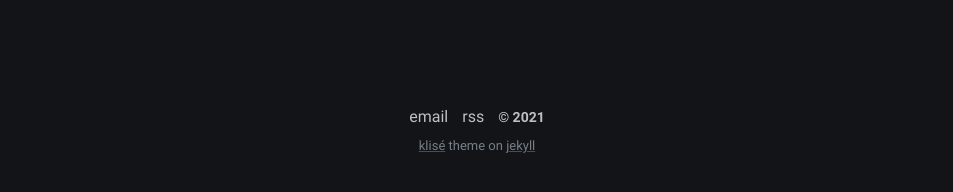
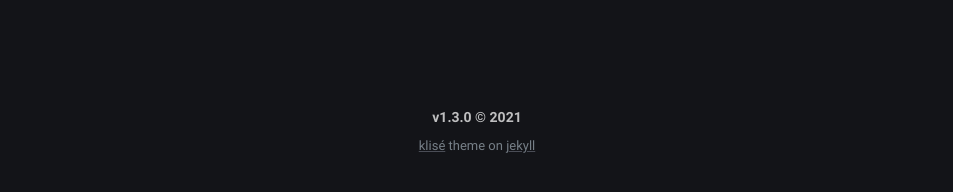
Before and after one commit to ohpyupi/ohpyupi.github.io, a Jekyll site: the page built from index.markdown, in a window 1280 px wide. Shown: the part 682-874 px from the top of the page, without its empty margins (163-1116 px from the left). Built offline with Jekyll 4.4.1, drawn with Linux system fonts in a browser that asks for light colours.

Commit message:
Bumpbed up the version to v1.3.0

```diff
--- a/_config.yml
+++ b/_config.yml
@@ -6,6 +6,7 @@ lang: en-US # default lang
 timezone: Asia/Jakarta # set your timezone
 image: assets/img/ogp.png # This image used for Open Graph more info https://ogp.me/
 mode: dark # default theme "dark" | "light"
+version: v1.3.0
 
 # Profile settings
 author:
--- a/_includes/footer.html
+++ b/_includes/footer.html
@@ -2,9 +2,12 @@
   <!--
   <a class="footer_item" href="/thanks">ack.</a>
   <a class="footer_item" href="javascript::void(0)">resume</a>
-  -->
   <a class="footer_item" href="mailto:{{ site.author.email }}">email</a>
   <a class="footer_item" href="/feed.xml">rss</a>
+  -->
+  <span class="footer_item">
+    {{site.version}}
+  </span>
   <span class="footer_item">&copy; {{ site.time | date: "%Y" }}</span>
   <small class="footer_copyright">
     <!-- Klisé Theme: https://github.com/piharpi/jekyll-klise -->
```
